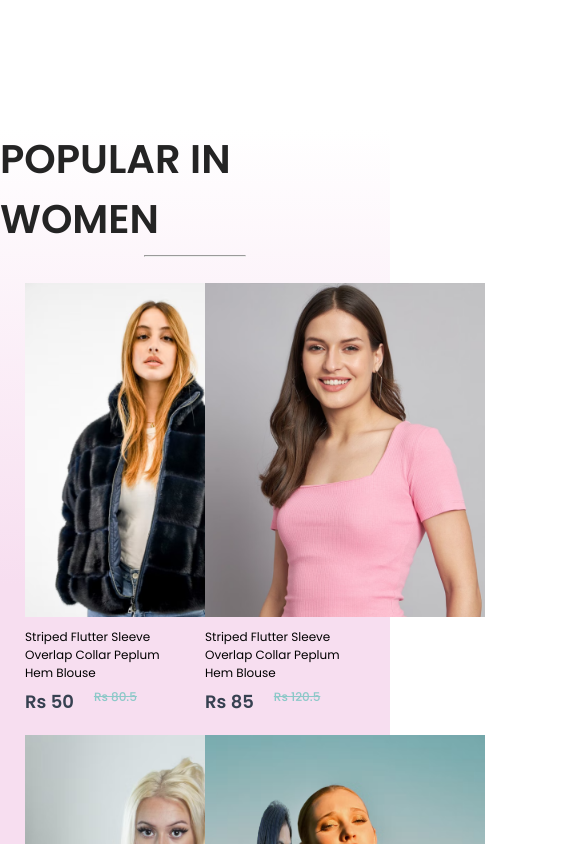
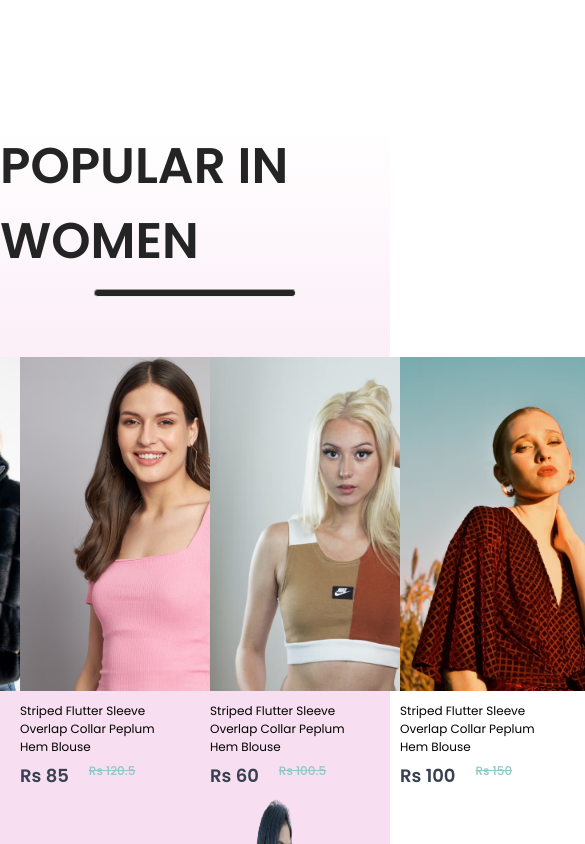
Before and after one commit to kethakabinoth/mania-frontend, a React (Create React App) app: page / in a window 390 px wide. Shown: the part 780-1624 px from the top of the page, 585 px wide, since content can reach past the window. Built offline with nearby package versions, Linux system fonts and the light colour scheme.

Commit message:
create popular as responsive

```diff
--- a/src/Components/Popular/Popular.css
+++ b/src/Components/Popular/Popular.css
@@ -6,87 +6,20 @@
     height: 90vh;
     background: linear-gradient(180deg, #ffffff, #f7def0 60%);
 
-
 }
 .Popular h1{
     color: #242424;
     font-size: 50px;
     font-weight: 600;
-
-
-
 }
 .Popular hr{
     width: 200px;
     height: 6px;
     border-radius: 10px;
     background:#252525;
-
 }
 .Popular-item{
     margin-top: 50px;
     display: flex;
     gap:30px;
 }
-@media(max-width:1280px){
-    .Popular{
-        height: 70vh;
-    }
-    .Popular h1{
-        font-size: 40px;
-
-    }
-    .Popular hr{
-        width: 160px;
-        height: 4px;
-    }
-    .Popular-item{
-        gap: 20px;
-        margin-top: 30px;
-    }
-}
-@media(max-width:1024px){
-    .Popular{
-        height: 60vh;
-    }
-    .Popular h1{
-        font-size: 30px;
-
-    }
-    .Popular hr{
-        width: 120px;
-        height: 3px;
-    }
-    .Popular-item{
-        gap: 15px;
-        margin-top: 20px;
-    }
-
-    }
-@media(max-width:800px){
-    .Popular{
-        height: 50vh;
-        gap: 6px
-    }
-    .Popular h1{
-        font-size: 40px;
-
-    }
-    .Popular hr{
-        width: 100px;
-
-    }
-    .Popular-item{
-        gap: 5px;
-
-    }
-}@media(max-width:500px){
-    .Popular{
-        height:90vh
-    }
-    .Popular-item{
-        display: grid;
-        grid-template-columns: 1fr 1fr;
-        gap: 20px;
-    }
-}
```
